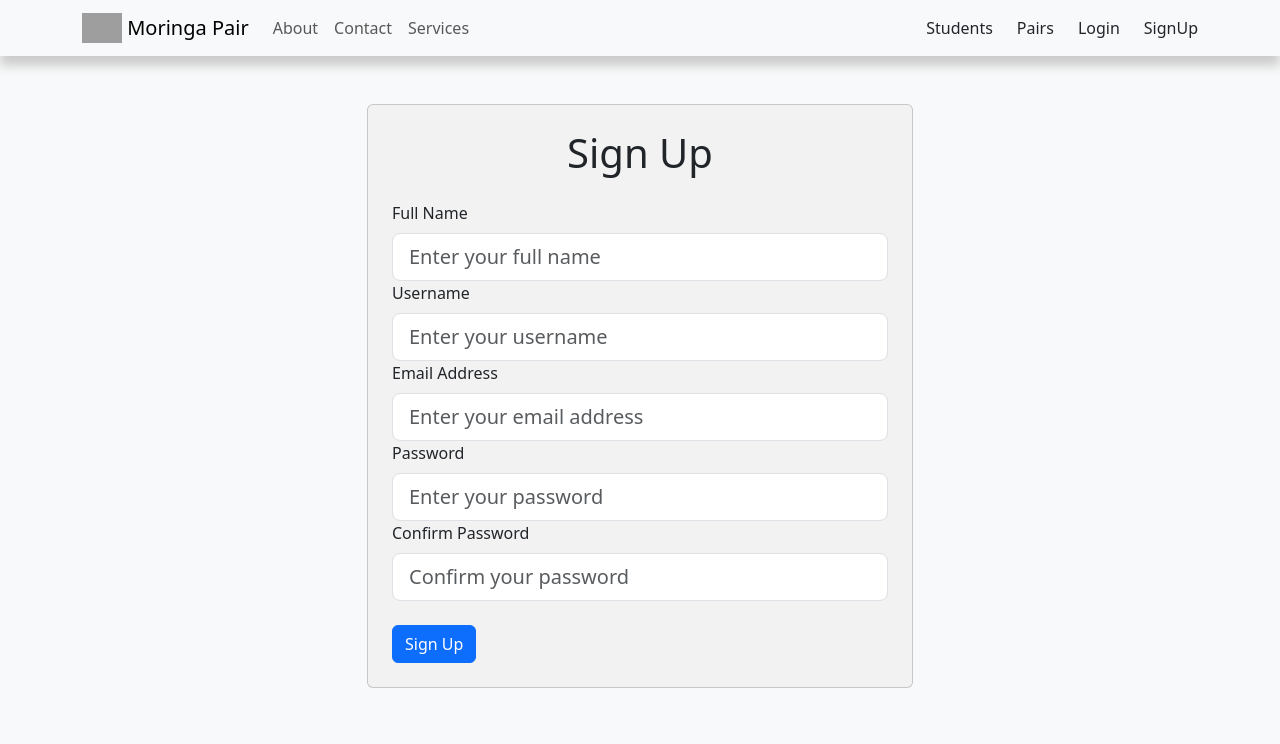
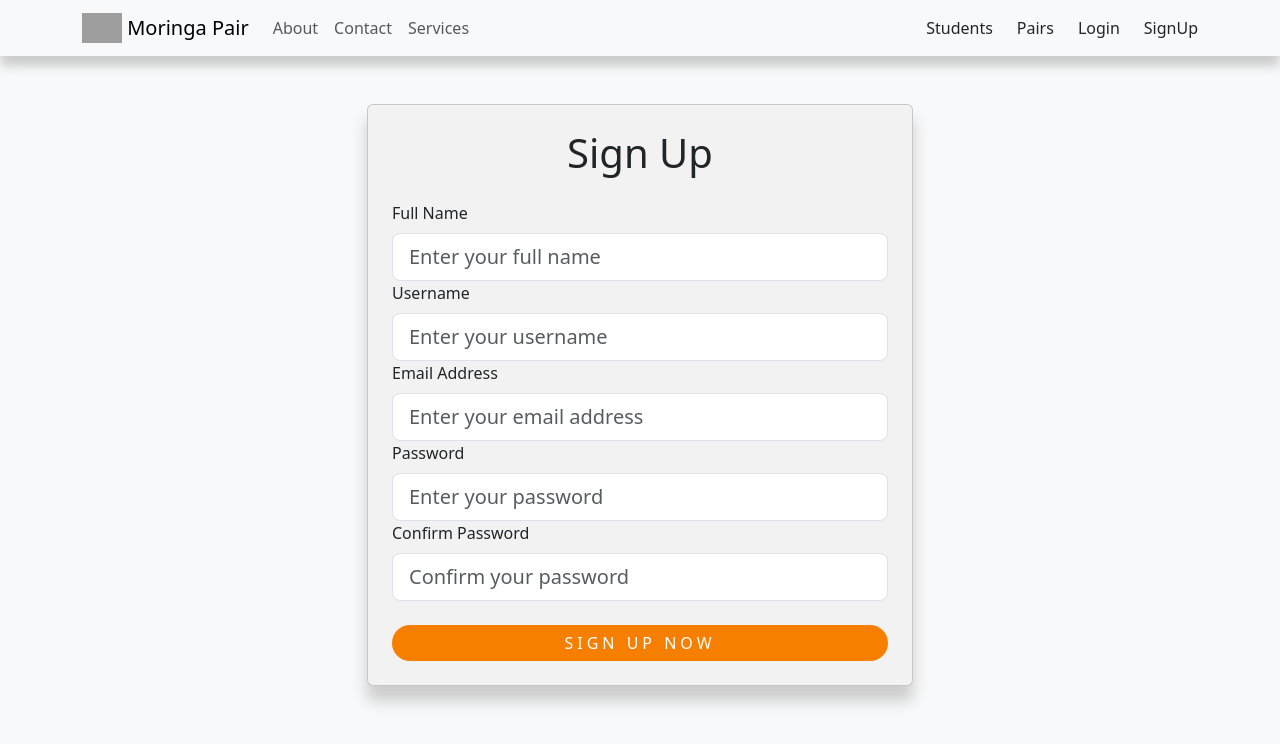
Before and after one commit to alexander784/MoringaPair, a React (Create React App) app in the folder client/: page /SignUp in a window 1280 px wide. Shown: the top 744 px of the page. Built offline with nearby package versions, Linux system fonts and the light colour scheme; grey boxes are pictures that could not be loaded.

Commit message:
Add classNames and style signup and signin

```diff
--- a/client/src/components/Login.jsx
+++ b/client/src/components/Login.jsx
@@ -60,7 +60,7 @@ const Login = () => {
     <Container className="mt-5">
       <Row className="justify-content-center">
         <Col md={6}>
-          <Card className="p-4" style={{ backgroundColor: "#f2f2f2" }}>
+          <Card className=" signin-form p-4" style={{ backgroundColor: "#f2f2f2" }}>
             <h1 className="text-center mb-4">Login</h1>
             <Form onSubmit={formik.handleSubmit}>
               <Form.Group>
@@ -95,8 +95,8 @@ const Login = () => {
                 <div className="error">{formik.errors.password}</div>
               ) : null}
 
-              <Button variant="primary" type="submit" block className="mt-3">
-                Login
+              <Button variant="primary" type="submit" block className="mt-3 signin-btn">
+                Login Now
               </Button>
             </Form>
             <div className="text-center mt-3">
--- a/client/src/components/NavBar.jsx
+++ b/client/src/components/NavBar.jsx
@@ -9,7 +9,7 @@ import "../styles.css";
 
 const NavBar = () => {
   return (
-    <Navbar className="navbar" bg="light" data-bs-theme="light" className="Container-fluid">
+    <Navbar className="navbar Container-fluid" bg="light" data-bs-theme="light">
       <Container>
         <Navbar.Brand href="#home">
           <img
--- a/client/src/components/SignUp.jsx
+++ b/client/src/components/SignUp.jsx
@@ -68,7 +68,10 @@ const SignUp = () => {
     <Container className="mt-5">
       <Row className="justify-content-center">
         <Col md={6}>
-          <Card className="p-4" style={{ backgroundColor: "#f2f2f2" }}>
+          <Card
+            className="signup-form p-4"
+            style={{ backgroundColor: "#f2f2f2" }}
+          >
             <h1 className="text-center mb-4">Sign Up</h1>
             <Form onSubmit={formik.handleSubmit}>
               <Form.Group>
@@ -156,8 +159,8 @@ const SignUp = () => {
                 <div className="error">{formik.errors.confirm_password}</div>
               ) : null}
 
-              <Button variant="primary" type="submit" block className="mt-4">
-                Sign Up
+              <Button variant="primary" type="submit" block className="mt-4 signup-btn">
+                Sign Up Now
               </Button>
             </Form>
           </Card>
--- a/client/src/styles.css
+++ b/client/src/styles.css
@@ -1,7 +1,9 @@
-body{
-background-color: #f8f9fa;
+body {
+  background-color: #f8f9fa;
 }
-.navbar{
+
+/* styling homepage */
+.navbar {
   box-shadow: 0 10px 10px #ccc;
   margin-bottom: 3rem;
 }
@@ -21,6 +23,7 @@ nav-link:hover {
   margin-bottom: 0.2rem;
 }
 
+/* styling error messages */
 .error {
   color: red;
   font-size: 0.75rem;
@@ -30,6 +33,7 @@ nav-link:hover {
   content: "*";
 }
 
+/* styling the pairs page */
 .btn-gen-pair {
   border: none;
   outline: none;
@@ -52,8 +56,6 @@ nav-link:hover {
 
 .pairs-container {
   padding: 0 4rem;
-
-
 }
 
 .pair-cards {
@@ -64,7 +66,6 @@ nav-link:hover {
 }
 
 .pair-card {
-  /* border: 1px solid #ccc; */
   border-radius: 10px;
   box-shadow: 0px 15px 20px #555;
   padding: 10px;
@@ -107,3 +108,29 @@ nav-link:hover {
   background-color: green;
   border-radius: 50%;
 }
+
+/* styling signup and signin forms */
+.signup-form,
+.signin-form {
+  box-shadow: 0px 15px 15px #ccc;
+  caret-color: #f77f00;
+}
+
+.signup-btn,
+.signin-btn {
+  border: none;
+  outline: none;
+  background-color: #f77f00;
+  text-transform: uppercase;
+  width: 100%;
+  border-radius: 20px;
+  letter-spacing: 0.25rem;
+  transition: all 300ms ease;
+}
+.signup-btn:hover,
+.signin-btn:hover {
+  background-color: #fff;
+  color: #f77f00;
+  border: 1px solid #ccc;
+  font-weight: 400;
+}
```
